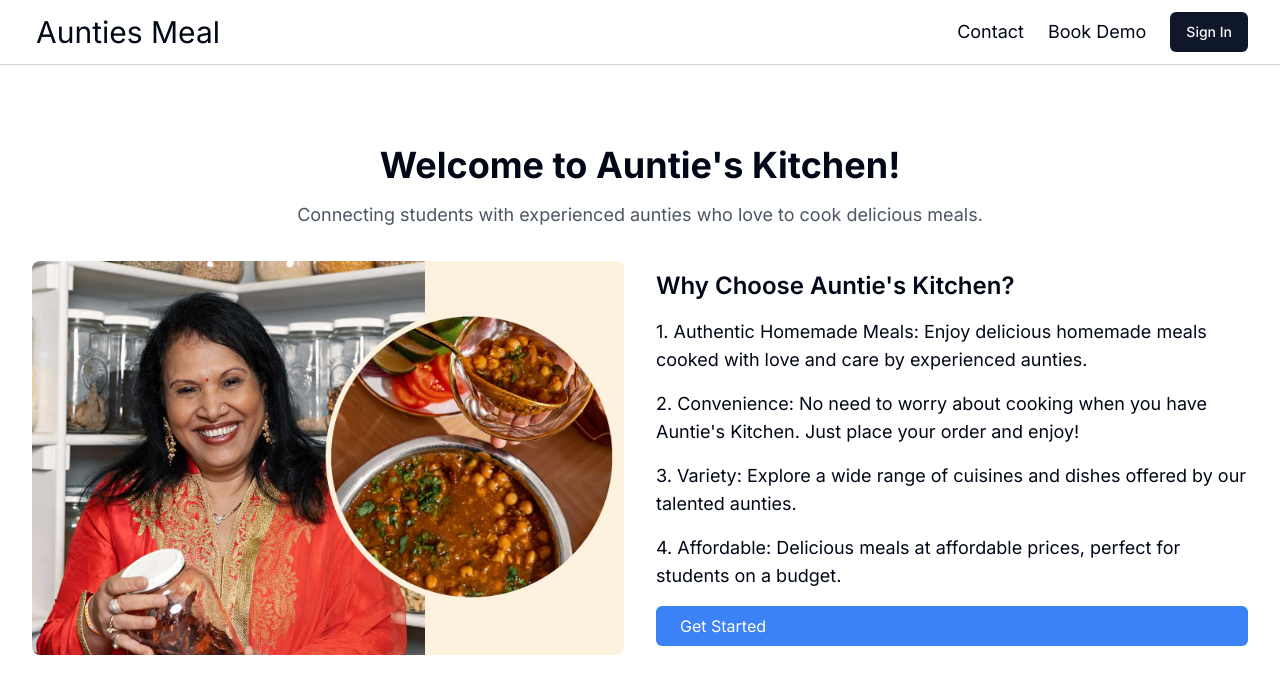
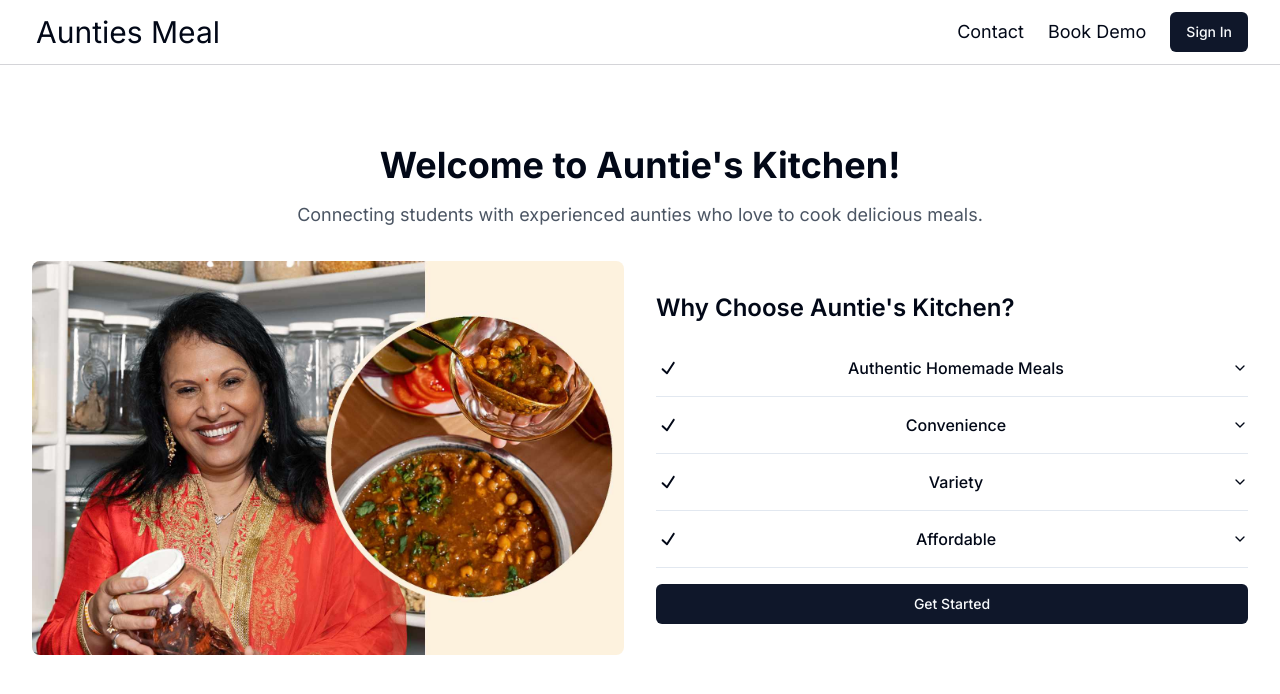
Before and after one commit to ryanchansf/aunties-kitchen, a Next.js app: page / in a window 1280 px wide. Shown: the top 694 px of the page. Built offline with nearby package versions, Linux system fonts and the light colour scheme; no server answers.

Commit message:
update landing page

```diff
--- a/package.json
+++ b/package.json
@@ -9,9 +9,11 @@
     "lint": "next lint"
   },
   "dependencies": {
+    "@radix-ui/react-accordion": "^1.1.2",
     "@radix-ui/react-avatar": "^1.0.4",
     "@radix-ui/react-dialog": "^1.0.5",
     "@radix-ui/react-dropdown-menu": "^2.0.6",
+    "@radix-ui/react-icons": "^1.3.0",
     "@radix-ui/react-label": "^2.0.2",
     "@radix-ui/react-select": "^2.0.0",
     "@radix-ui/react-slot": "^1.0.2",
--- a/src/app/page.tsx
+++ b/src/app/page.tsx
@@ -1,14 +1,26 @@
-import Image from 'next/image';
-import Link from 'next/link';
+import Image from "next/image";
+import Link from "next/link";
+
+import { CheckIcon } from "@radix-ui/react-icons";
+import {
+  Accordion,
+  AccordionContent,
+  AccordionItem,
+  AccordionTrigger,
+} from "@/components/ui/accordion";
+import { Button } from "@/components/ui/button";
 
 export default function Home() {
-
-
   return (
     <main className="flex flex-col items-center justify-center min-h-screen p-8">
       <div className="text-center mb-8">
-        <h1 className="text-4xl font-bold mb-4">Welcome to Auntie's Kitchen!</h1>
-        <p className="text-lg text-gray-600">Connecting students with experienced aunties who love to cook delicious meals.</p>
+        <h1 className="text-4xl font-bold mb-4">
+          Welcome to Auntie's Kitchen!
+        </h1>
+        <p className="text-lg text-gray-600">
+          Connecting students with experienced aunties who love to cook
+          delicious meals.
+        </p>
       </div>
       <div className="grid grid-cols-1 md:grid-cols-2 gap-8">
         <div>
@@ -21,12 +33,57 @@
           />
         </div>
         <div className="flex flex-col justify-center">
-          <h2 className="text-2xl font-semibold mb-4">Why Choose Auntie's Kitchen?</h2>
-          <p className="text-lg mb-4">1. Authentic Homemade Meals: Enjoy delicious homemade meals cooked with love and care by experienced aunties.</p>
-          <p className="text-lg mb-4">2. Convenience: No need to worry about cooking when you have Auntie's Kitchen. Just place your order and enjoy!</p>
-          <p className="text-lg mb-4">3. Variety: Explore a wide range of cuisines and dishes offered by our talented aunties.</p>
-          <p className="text-lg mb-4">4. Affordable: Delicious meals at affordable prices, perfect for students on a budget.</p>
-          <Link href={"/login"} className="bg-blue-500 text-white rounded-md py-2 px-6 hover:bg-blue-600 transition duration-300">Get Started</Link>
+          <h2 className="text-2xl font-semibold mb-4">
+            Why Choose Auntie's Kitchen?
+          </h2>
+          <Accordion type="single" collapsible className="w-full">
+            <AccordionItem value="item-1">
+              <AccordionTrigger className="flex items-center">
+                <CheckIcon className="w-6 h-6" />
+                Authentic Homemade Meals
+              </AccordionTrigger>
+              <AccordionContent>
+                Enjoy delicious homemade meals cooked with love and care by
+                experienced aunties.
+              </AccordionContent>
+            </AccordionItem>
+            <AccordionItem value="item-2">
+              <AccordionTrigger>
+                <CheckIcon className="w-6 h-6" />
+                Convenience
+              </AccordionTrigger>
+              <AccordionContent className="flex flex-wrap items-end justify-end">
+                {/* <p className="max-w-[80%] overflow-wrap break-word"> */}
+                No need to worry about cooking when you have Auntie's Kitchen.
+                Just place your order and enjoy!
+                {/* </p> */}
+              </AccordionContent>
+            </AccordionItem>
+            <AccordionItem value="item-3">
+              <AccordionTrigger>
+                <CheckIcon className="w-6 h-6" />
+                Variety
+              </AccordionTrigger>
+              <AccordionContent>
+                Explore a wide range of cuisines and dishes offered by our
+                talented aunties.
+              </AccordionContent>
+            </AccordionItem>
+            <AccordionItem value="item-4">
+              <AccordionTrigger>
+                <CheckIcon className="w-6 h-6" />
+                Affordable
+              </AccordionTrigger>
+              <AccordionContent>
+                Delicious meals at affordable prices, perfect for students on a
+                budget.
+              </AccordionContent>
+            </AccordionItem>
+          </Accordion>
+
+          <Button asChild className="mt-4">
+            <Link href="/login">Get Started</Link>
+          </Button>
         </div>
       </div>
     </main>
--- /dev/null
+++ b/src/components/ui/accordion.tsx
@@ -0,0 +1,58 @@
+"use client"
+
+import * as React from "react"
+import * as AccordionPrimitive from "@radix-ui/react-accordion"
+import { ChevronDown } from "lucide-react"
+
+import { cn } from "@/lib/utils"
+
+const Accordion = AccordionPrimitive.Root
+
+const AccordionItem = React.forwardRef<
+  React.ElementRef<typeof AccordionPrimitive.Item>,
+  React.ComponentPropsWithoutRef<typeof AccordionPrimitive.Item>
+>(({ className, ...props }, ref) => (
+  <AccordionPrimitive.Item
+    ref={ref}
+    className={cn("border-b", className)}
+    {...props}
+  />
+))
+AccordionItem.displayName = "AccordionItem"
+
+const AccordionTrigger = React.forwardRef<
+  React.ElementRef<typeof AccordionPrimitive.Trigger>,
+  React.ComponentPropsWithoutRef<typeof AccordionPrimitive.Trigger>
+>(({ className, children, ...props }, ref) => (
+  <AccordionPrimitive.Header className="flex">
+    <AccordionPrimitive.Trigger
+      ref={ref}
+      className={cn(
+        "flex flex-1 items-center justify-between py-4 font-medium transition-all hover:underline [&[data-state=open]>svg]:rotate-180",
+        className
+      )}
+      {...props}
+    >
+      {children}
+      <ChevronDown className="h-4 w-4 shrink-0 transition-transform duration-200" />
+    </AccordionPrimitive.Trigger>
+  </AccordionPrimitive.Header>
+))
+AccordionTrigger.displayName = AccordionPrimitive.Trigger.displayName
+
+const AccordionContent = React.forwardRef<
+  React.ElementRef<typeof AccordionPrimitive.Content>,
+  React.ComponentPropsWithoutRef<typeof AccordionPrimitive.Content>
+>(({ className, children, ...props }, ref) => (
+  <AccordionPrimitive.Content
+    ref={ref}
+    className="overflow-hidden text-sm transition-all data-[state=closed]:animate-accordion-up data-[state=open]:animate-accordion-down"
+    {...props}
+  >
+    <div className={cn("pb-4 pt-0", className)}>{children}</div>
+  </AccordionPrimitive.Content>
+))
+
+AccordionContent.displayName = AccordionPrimitive.Content.displayName
+
+export { Accordion, AccordionItem, AccordionTrigger, AccordionContent }
```
Also changed, not shown: 1 other file (tests, documents, lock files or other folders).
